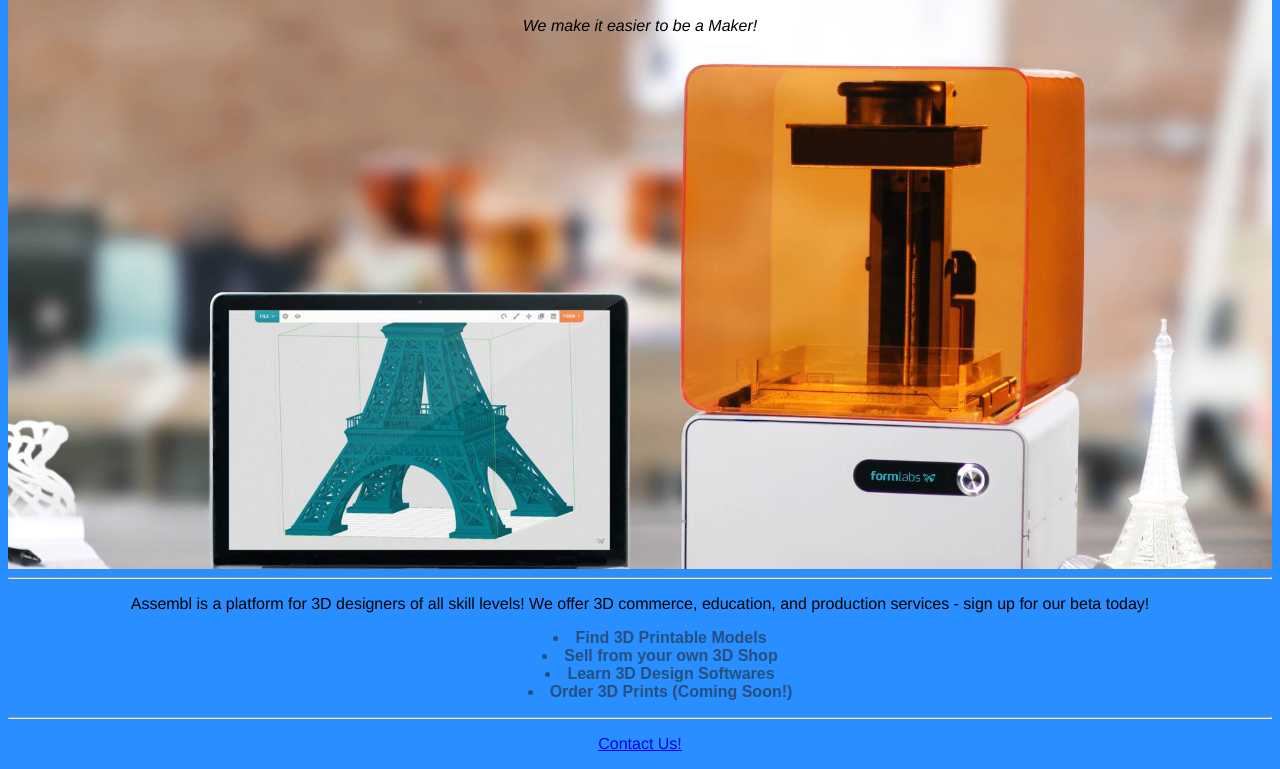
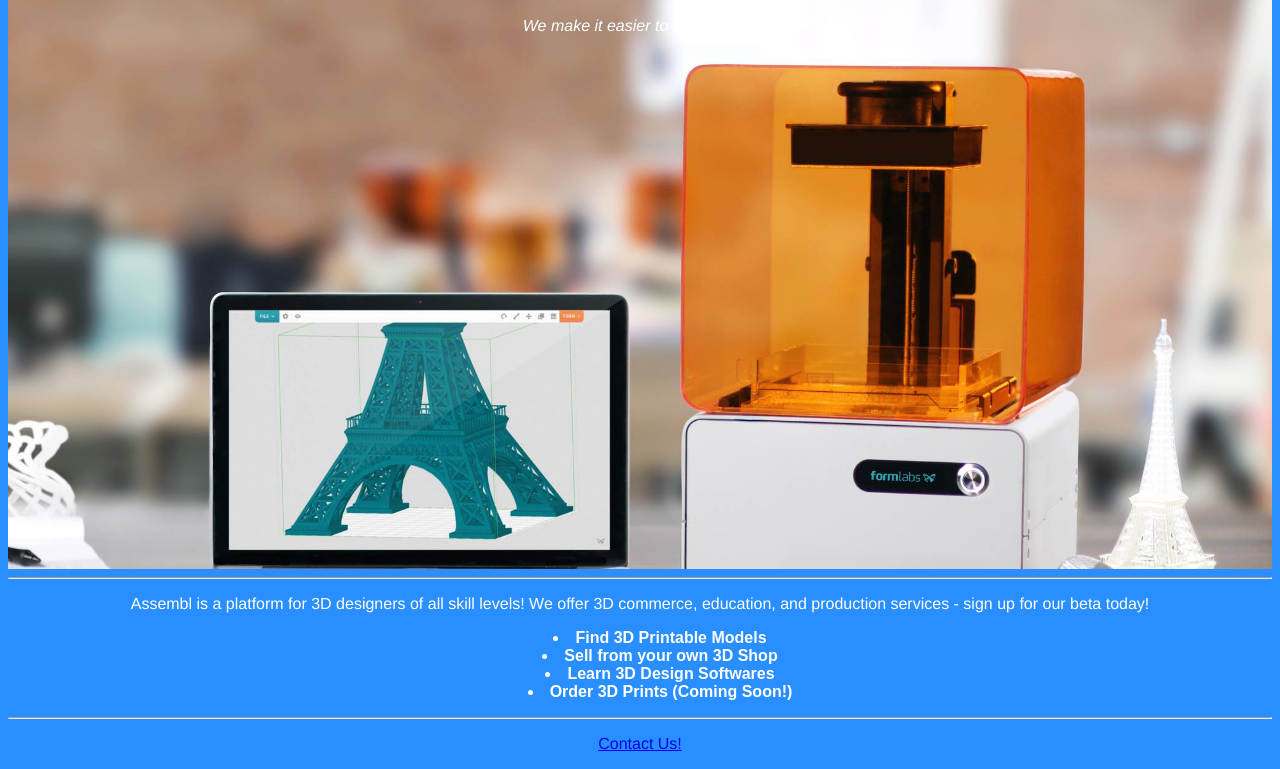
Before and after one commit to TCousins/TCousins.github.io, a plain HTML site: page unit_3/index.html in a window 1280 px wide. Shown: the part 51-820 px from the top of the page. Drawn offline with Linux system fonts and the light colour scheme.

Commit message:
font color --> white

```diff
--- a/unit_3/css/style.css
+++ b/unit_3/css/style.css
@@ -12,6 +12,7 @@ h1{
 
 p {
 	font-family: Helvetica;
+	color: white;
 }
 
 ul{
@@ -20,7 +21,7 @@ ul{
 
 li{
 	font-weight: 800;
-	color: #26507F;
+	color: white;
 	text-align: center;
 }
 
```
